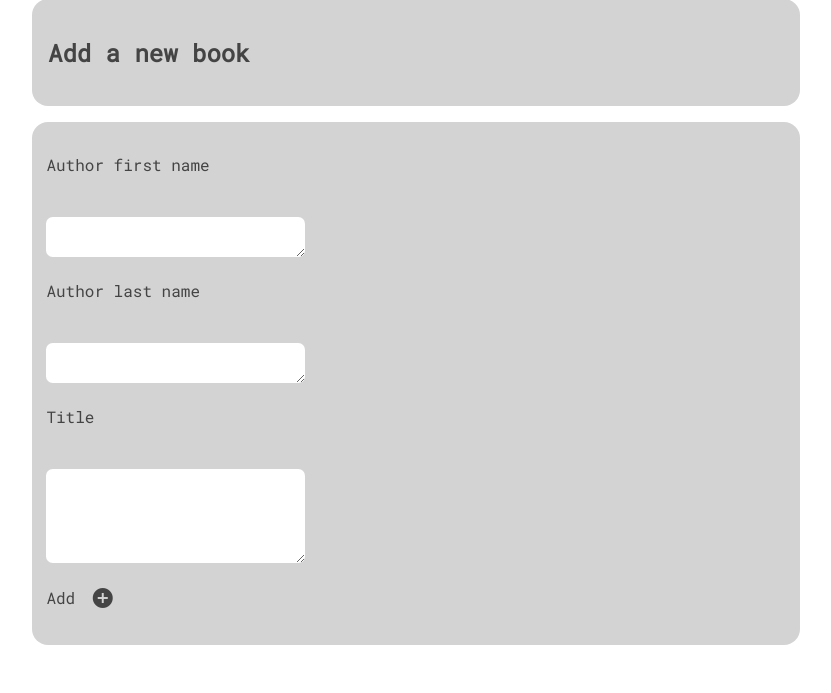
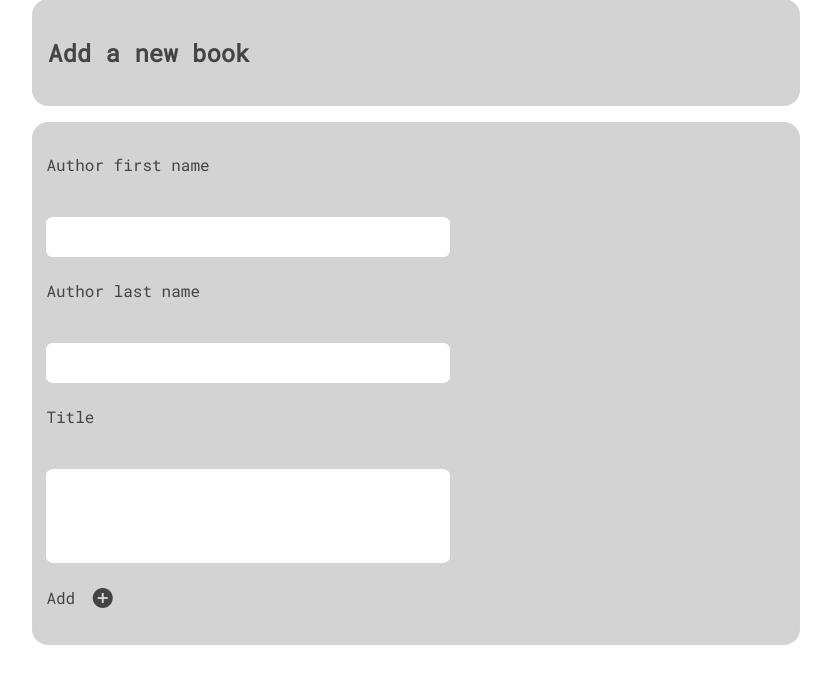
Before and after one commit to evahteri/Read-Review, a Flask app: page /new_book in a window 1280 px wide. Shown: the part 215-908 px from the top of the page, without its empty margins (16-847 px from the left). Run offline with Flask 2, Linux system fonts and the light colour scheme.

Commit message:
textarea styling

```diff
--- a/src/static/css/main.css
+++ b/src/static/css/main.css
@@ -37,6 +37,11 @@ textarea {
     border: none;
     border-radius: 0.5em;
     font-family: "Roboto Mono", serif;
+    width: auto;
+    height: auto;
+    resize: none;
+    max-width: 30em;
+    width: 100%;
 }
 
 .top5 {
```
